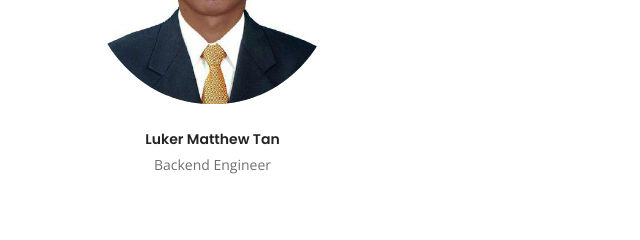
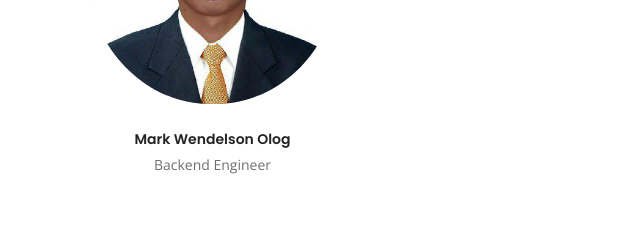
Before and after one commit to technoblas/technoblas.github.io, a plain HTML site: page index.html in a window 1280 px wide. Shown: the part 5760-6000 px from the top of the page, 0-640 px from the left. Drawn offline with nearby package versions, Linux system fonts and the light colour scheme; a script that the page names is missing.

Commit message:
Update index.html

```diff
--- a/index.html
+++ b/index.html
@@ -592,7 +592,7 @@
                             <div class="text-center margin-25px-top">
                                 <div
                                     class="text-extra-dark-gray font-weight-600 font-size14 alt-font margin-5px-bottom">
-                                    Luker Matthew Tan</div>
+                                    Mark Wendelson Olog</div>
                                 <div class="font-size14 xs-font-size13">Backend Engineer</div>
                             </div>
                         </div>
```
